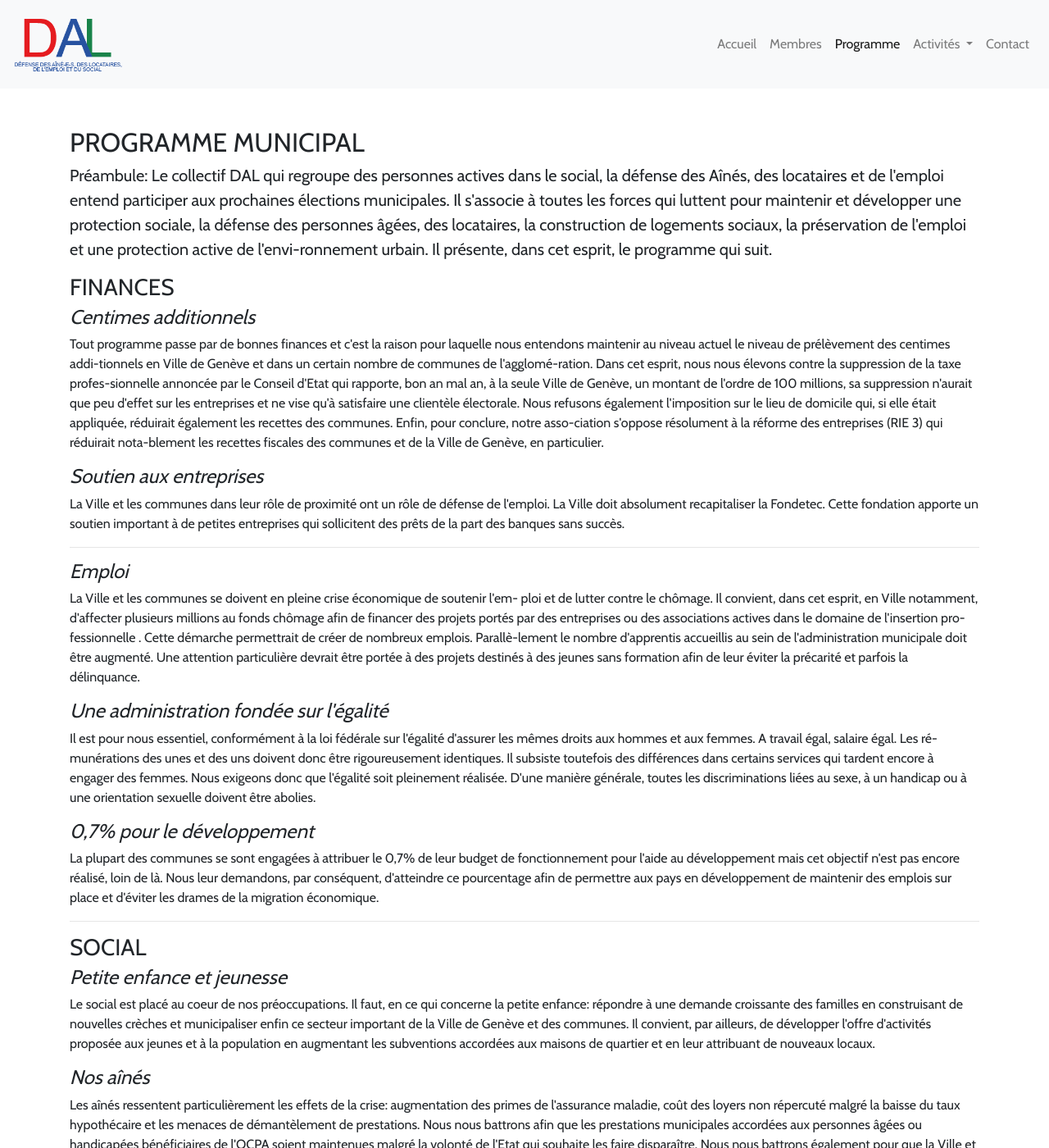
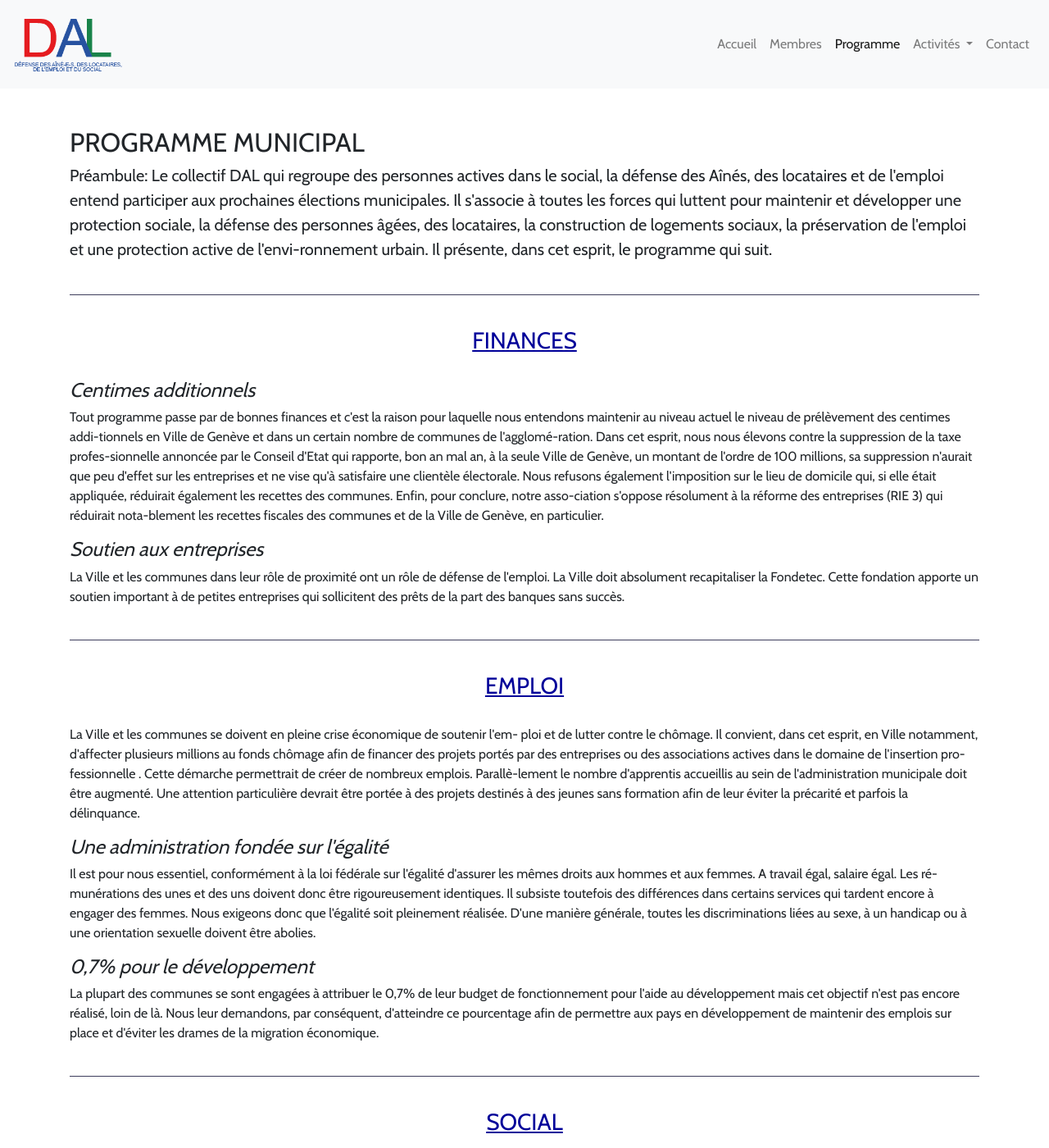
Before and after one commit to SimonNtz/DAL_web, a Jekyll site: the page built from programme/index.html, in a window 1280 px wide and 1400 px high. Shown: the whole window at 82% size. Built offline with Jekyll 4.4.1, drawn with Linux system fonts in a browser that asks for light colours; nearby versions of some CDN libraries.

Commit message:
Add css to program page mainly headers centering and page-breakers addition

```diff
--- a/main.css
+++ b/main.css
@@ -20,3 +20,17 @@ body {
   font-weight: bold;
   font-size: 60px;
 }
+
+.programme_style h3 {
+  text-decoration: underline;
+  text-align: center;
+  color: #000099;
+  margin-bottom: 2rem;
+}
+
+.programme_style hr {
+  margin-top: 2.5rem;
+  margin-bottom: 2.5rem;
+  border-top: 1px solid #3d3d5c;
+
+}
--- a/programme/index.html
+++ b/programme/index.html
@@ -2,10 +2,13 @@
 layout: default
 ---
 
+<div class=programme_style>
 <h2>PROGRAMME MUNICIPAL</h2>
 <p class="lead">
   <b>Préambule:</b> Le collectif DAL qui regroupe des personnes actives dans le social, la défense des Aînés, des locataires et de l'emploi entend participer aux prochaines élections municipales. Il s'associe à toutes les forces qui luttent pour maintenir et développer une protection sociale, la défense des personnes âgées, des locataires, la construction de logements sociaux, la préservation de l'emploi et une protection active de l'envi-ronnement urbain. Il présente, dans cet esprit, le programme qui suit.
 </p>
+
+<hr>
 
 <h3>FINANCES</h3>
 <h4><i>Centimes additionnels</i></h4>
@@ -22,7 +25,7 @@ layout: default
 
 <hr>
 
-<h4><i>Emploi</i></h4>
+<h3>EMPLOI</h3>
 <p>La Ville et les communes se doivent en pleine crise économique de soutenir l'em- ploi et de lutter contre le chômage. Il convient, dans cet esprit, en Ville notamment, d'affecter plusieurs millions au fonds chômage afin de financer des projets portés
   par des entreprises ou des associations actives dans le domaine de l'insertion pro-    fessionnelle . Cette démarche permettrait de créer de nombreux emplois. Parallè-lement le nombre d'apprentis accueillis au sein de l'administration municipale doit être augmenté. Une attention particulière devrait être portée à des projets destinés à des jeunes sans formation afin de leur éviter la précarité et parfois la délinquance.
 
@@ -127,3 +130,5 @@ layout: default
 </p>
 
 <small><cite>DAL</cite></small>
+
+</div>
```
